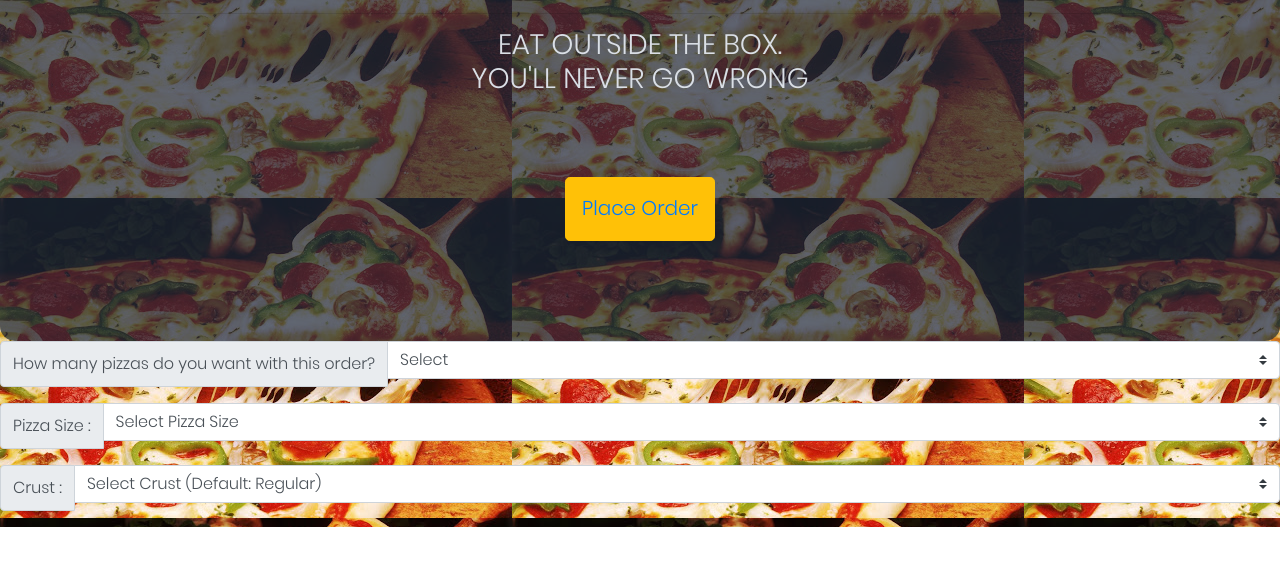
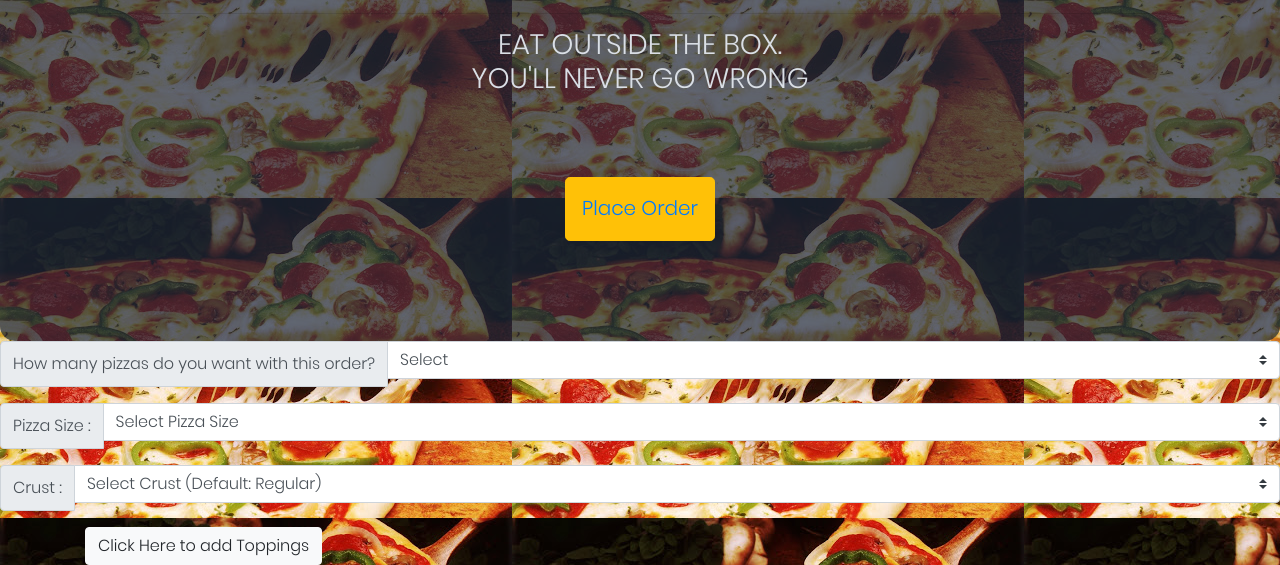
Before and after one commit to mbalanya/Crispy-Cheese-Pizza, a plain HTML site: page index.html in a window 1280 px wide. Shown: the part 442-1007 px from the top of the page. Before the commit the page ends 969 px from the top, so only its background shows below. Drawn offline with nearby package versions, Linux system fonts and the light colour scheme.

Commit message:
add collapse feature to pizza toppings selection section

```diff
--- a/index.html
+++ b/index.html
@@ -75,6 +75,8 @@
       </select>
     </div>
 
+    <div class="container toppings-section">
+      <a href="#demo" class="btn btn-light" data-toggle="collapse">Click Here to add Toppings</a>
       <div id="demo" class="collapse">
         <div class="form-check">
           <label class="form-check-label" for="check2">
@@ -97,6 +99,7 @@
           </label>
         </div>
       </div>
+    </div>
 
 
 
```
Lines whose indentation alone changed are shown as unchanged.
